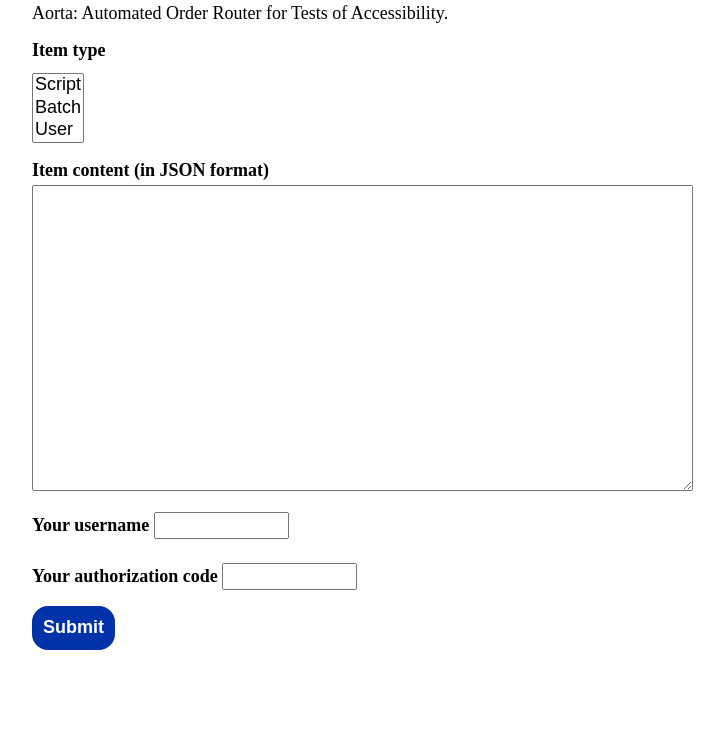
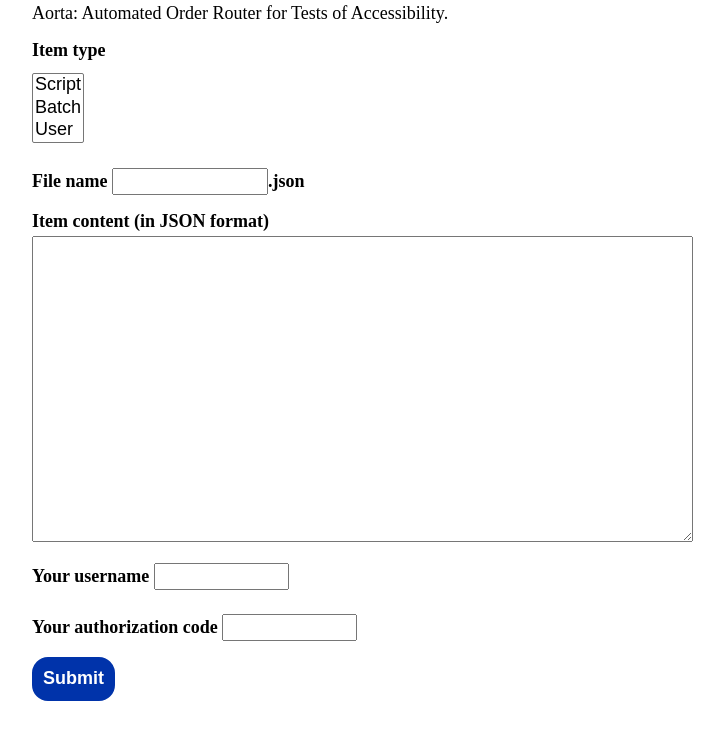
Before and after one commit to jrpool/aorta, a website: page add.html in a window 1280 px wide. Shown: the part 95-828 px from the top of the page, without its empty margins (0-724 px from the left). Before the commit the page ends 800 px from the top, so only its background shows below. Drawn offline with Linux system fonts and the light colour scheme.

Commit message:
Added file name to item-add page

```diff
--- a/add.html
+++ b/add.html
@@ -19,6 +19,7 @@
           <option>Batch</option>
           <option>User</option>
         </select>
+        <p><label>File name <input id="fileName" size="12" maxlength="12">.json</label></p>
         <p><label for="item">Item content (in JSON format)</label></p>
         <textarea id="item" rows="20" cols="80"></textarea>
         <p><label>Your username <input id="userName" size="10"></label></p>
```
